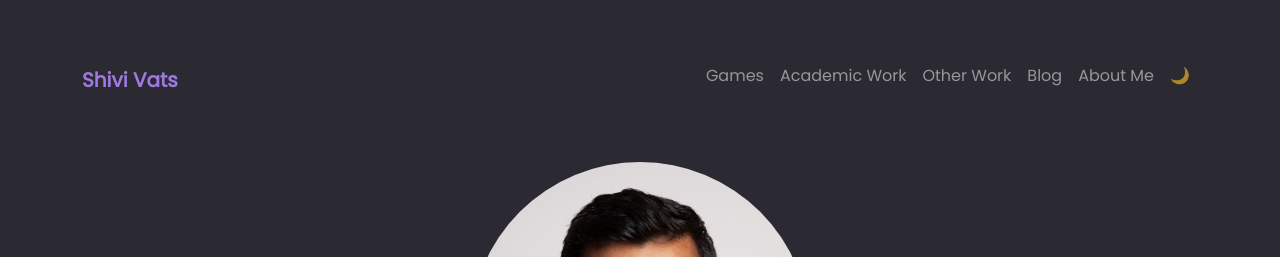
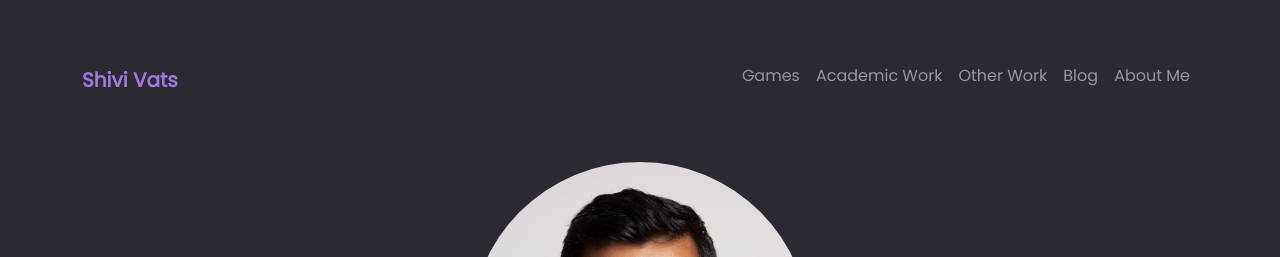
Before and after one commit to shivivats/shivivats.github.io, a Jekyll site: the page built from pages/index.md, in a window 1280 px wide. Shown: the top 257 px of the page. Built offline with Jekyll 4.4.1, drawn with Linux system fonts in a browser that asks for light colours.

Commit message:
removed theme toggler and made only one theme for now

```diff
--- a/_includes/navbar.html
+++ b/_includes/navbar.html
@@ -57,7 +57,7 @@
 
       {% endfor %}
 
-      <span id="theme-toggler" class="nav-item nav-link" role="button" onclick="toggleTheme()"></span>
+      <!-- <span id="theme-toggler" class="nav-item nav-link" role="button" onclick="toggleTheme()"></span> -->
     </div>
   </div>
 
--- a/_sass/_variables.scss
+++ b/_sass/_variables.scss
@@ -14,30 +14,29 @@
 // https://sass-lang.com/documentation/variables/
 
 // LIGHT THEME (Also default initialisations)
-$background: #242629;
-$heading: #94a1b2;
-$text: #94a1b2;
+$background: #2b2a33;
+$heading: #9f79e0;
+$text: #E0E0E0;
 
-$quote-heading: #9f79e0;
+$quote-heading: #b596eb;
 $quote-text: #94a1b2;
 
-$card-background: #94a1b2;
-$button-background: #94a1b2;
-$buton-text: #94a1b2;
+$card-background: #3b3a41;
+$button-background: #FFD740;
+$button-text: #1A1A1A;
 
-$button-text: $heading;
 $link: $button-background;
 
-$border: #94a1b2;
+$border: #555555;
 
 $input-background: $card-background;
 $input-text: $button-text;
 
-$link-text: #94a1b2;
-$link-hover: #94a1b2;
-$link-visited: #94a1b2;
+$link-text: #64B5F6;
+$link-hover: #FFFFFF;
+$link-visited: #42A5F5;
 
-$highlight: $link-text;
+$highlight: #7D79E0;
 
 $primary: $link-text;
 $secondary: $link-hover;
```
